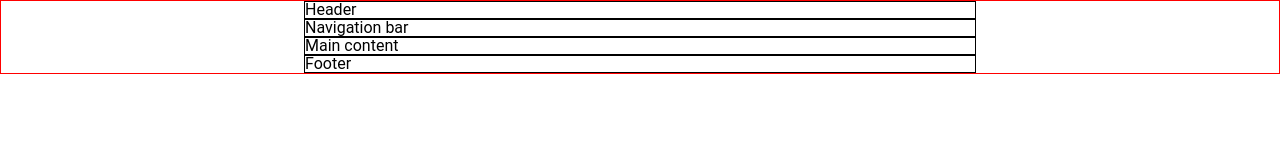
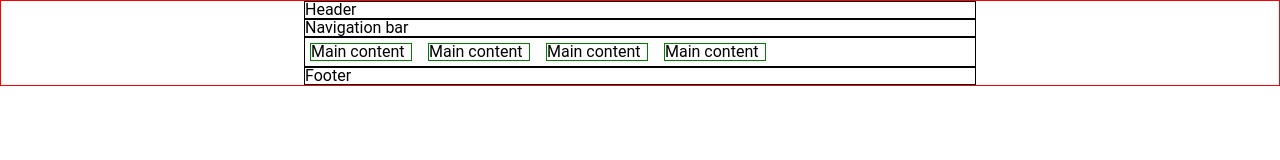
Before and after one commit to ignasc/odinProject-Homepage, a website built with webpack: page src/template.html in a window 1280 px wide. Built offline with nearby package versions, Linux system fonts and the light colour scheme.

Commit message:
Add main content flex box.

```diff
--- a/src/styles.css
+++ b/src/styles.css
@@ -22,9 +22,20 @@ main {
     border: 1px solid black;
     grid-column: 2 / -2;
     max-width: 64rem;
+    padding: 5px;
+
+    display: flex;
+    flex-direction: row;
+    flex-wrap: wrap;
+    gap: 1rem;
 }
 
 footer {
     border: 1px solid black;
     grid-column: 2 / -2;
 }
+
+.card {
+    border: 1px solid green;
+    flex-basis: 100px;
+}
--- a/src/template.html
+++ b/src/template.html
@@ -9,7 +9,12 @@
         <div class="wrapper">
             <header>Header</header>
             <nav>Navigation bar</nav>
-            <main>Main content</main>
+            <main>
+                <div class="card">Main content</div>
+                <div class="card">Main content</div>
+                <div class="card">Main content</div>
+                <div class="card">Main content</div>
+            </main>
             <footer>Footer</footer>
         </div>
     </body>
```
